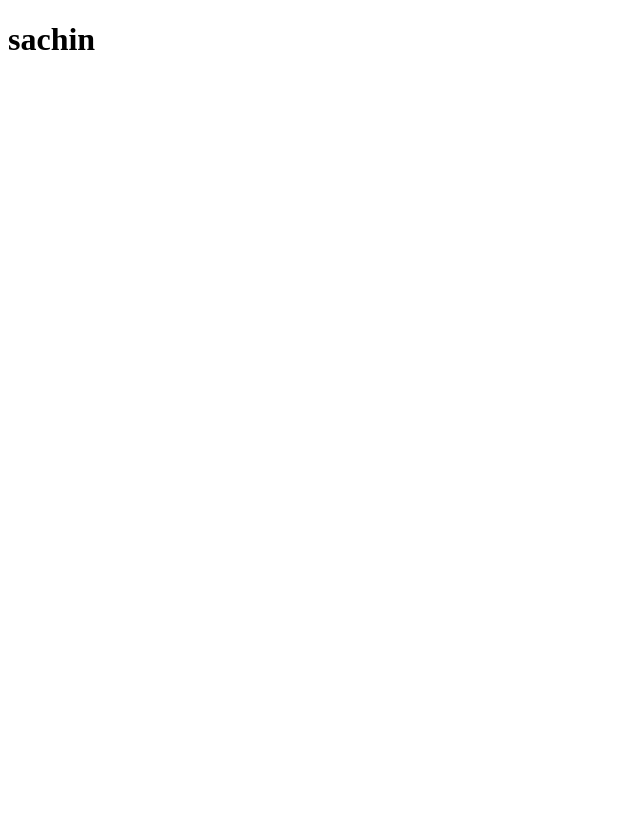
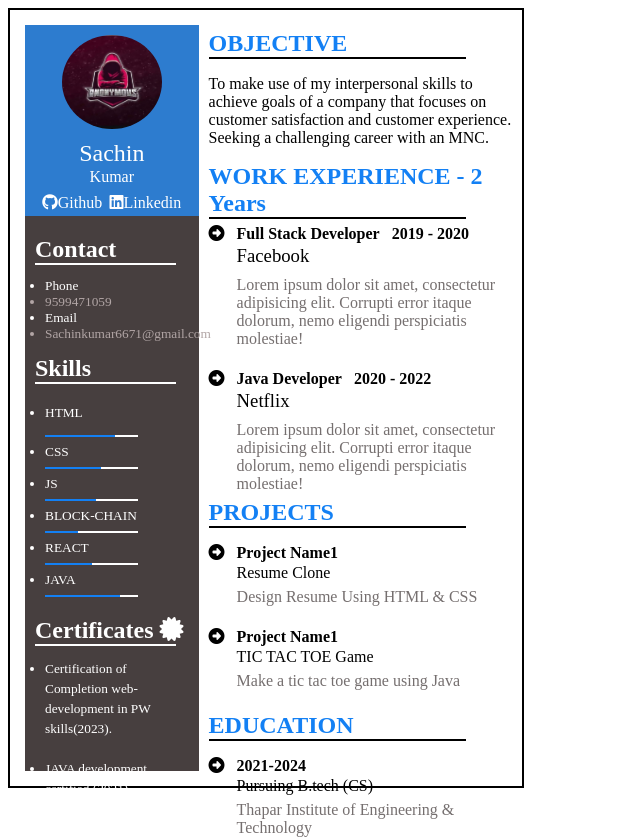
Before and after one commit to 5ach19/Pw-Projects, a plain HTML site: page Project-1/index.html in a window 1280 px wide. Shown: the whole page, without its empty margins (0-640 px from the left). Before the commit the page ends 800 px from the top, so only its background shows below. Drawn offline with Linux system fonts and the light colour scheme.

Commit message:
add project

```diff
--- /dev/null
+++ b/Project-1/Style.css
@@ -0,0 +1,222 @@
+
+
+.container{
+    border: 2px solid black;
+    height: 97vh;
+    width: 40vw;
+    display: flex;
+    justify-content: space-between;
+
+
+}
+
+.firstsection img{
+ height: 55%;
+ width: 65%;
+ border-radius: 50%;
+ }
+
+.firstsection{
+    text-align: center;
+    line-height: 0.5px;
+    margin-top:15px;
+    margin-left: 15px;
+    padding: 10px;
+    height: 22%;
+    width: 12vw;
+    background-color: rgba(23, 110, 202,0.9);
+}
+
+.firstsection p:nth-child(2){
+   color: #ffff;
+   font-size: x-large;
+
+
+}
+
+.firstsection p:nth-child(3){
+    color: #ffff;
+    font-size: medium;
+}
+
+.firstsection p:nth-child(4){
+    color: #ffff;
+    display: flex;
+    justify-content: space-evenly;
+
+}
+.firstsection p a:nth-child(2){
+    color:#ffff;
+    text-decoration: none;
+}
+
+.firstsection p a:nth-child(3){
+    color: #ffff;
+    text-decoration: none;
+}
+
+.secondsection{
+    height: 69%;
+    width: 12vw;
+    background-color: rgb(71, 63, 63);
+    margin-left: 15px;
+    padding: 10px;
+}
+
+.main1 h2{
+    color: #ffff;
+    margin: auto;
+    margin-top: 10px;
+}
+
+.main1 ul{
+    color: #ffff;
+    padding-left: 10px;
+    font-size: smaller;
+    text-decoration: none;
+}
+
+
+.main1 ul li:nth-child(even){
+    color: rgb(177, 165, 165);
+}
+
+.main2 h2{
+    color: #ffff;
+    margin: auto;
+    margin-top: 10px;
+}
+
+.main2 ul{
+    color: #ffff;
+    padding-left: 10px;
+    font-size: smaller;
+    line-height: 30px;
+}
+
+.main3 h2{
+    color: #ffff;
+    margin: auto;
+    margin-top: 20px;
+}
+.main3 ul{
+    color: #ffff;
+    padding-left: 10px;
+    font-size: smaller;
+    line-height: 20px;
+}
+
+
+
+
+.underline{
+    border-top: 2px solid white;
+    width: 85%;
+    padding-left: 10px;
+}
+
+.underline1{
+    background-color: #ffff;
+    width: 65%;
+
+
+
+}
+.underline2{
+    background-color:rgb(19, 128, 244);
+    width: 75%;
+    height: 2px;
+    margin-top: 7px;
+
+}
+
+.underline3{
+    background-color: rgb(19, 128, 244);
+    width: 60% ;
+    height: 2px;
+}
+
+
+.underline4{
+
+    background-color: rgb(19, 128, 244);
+    width: 55% ;
+    height: 2px;
+}
+
+.underline5{
+
+    background-color: rgb(19, 128, 244);
+    width: 35% ;
+    height: 2px;
+}
+.underline6{
+
+    background-color: rgb(19, 128, 244);
+    width: 50% ;
+    height: 2px;
+}
+
+.underline7{
+
+    background-color: rgb(19, 128, 244);
+    width: 80%;
+    height: 2px;
+}
+
+.rightbar{
+    width: 60%;
+    padding: 10px;
+}
+.rightbar h2{
+    color: rgb(19, 128, 244);
+    margin: auto;
+    margin-top: 10px;
+}
+
+.Runderline{
+   border-top: 2px solid black;
+   width: 85%;
+}
+.exp1{
+    display: flex;
+    justify-content: left;
+    column-gap: 12px;
+    font-weight: 600;
+    margin-bottom: -20px;
+}
+
+.main2 h3{
+    margin-left: 28px;
+    margin-top: 6px;
+    font-weight: 400;
+}
+
+.main2 h4{
+    margin-left: 28px;
+    margin-top: -10px;
+    color: rgb(117, 111, 111);
+    font-weight: 200;
+}
+.secondexp{
+    margin-top:-10px;
+    margin-bottom: -15px;
+}
+
+.lastsection h3{
+    margin-left: 28px;
+    margin-top: 6px;
+    font-weight: 400;
+    font-size: medium;
+}
+
+.lastsection h4{
+    margin-left: 28px;
+    margin-top: -10px;
+    color: rgb(117, 111, 111);
+    font-weight: 200;
+}
+
+.project2{
+    margin-top: -15px;
+}
--- a/Project-1/index.html
+++ b/Project-1/index.html
@@ -3,9 +3,161 @@
 <head>
     <meta charset="UTF-8">
     <meta name="viewport" content="width=device-width, initial-scale=1.0">
-    <title>Document</title>
+    <link rel="stylesheet" href="Style.css">
+    <link rel="stylesheet" href="https://cdnjs.cloudflare.com/ajax/libs/font-awesome/6.4.2/css/all.min.css" integrity="sha512-z3gLpd7yknf1YoNbCzqRKc4qyor8gaKU1qmn+CShxbuBusANI9QpRohGBreCFkKxLhei6S9CQXFEbbKuqLg0DA==" crossorigin="anonymous" referrerpolicy="no-referrer" />
+    <link rel="preconnect" href="https://fonts.googleapis.com">
+<link rel="preconnect" href="https://fonts.gstatic.com" crossorigin>
+<link href="https://fonts.googleapis.com/css2?family=Comic+Neue&family=Inter:wght@500;600;700&family=Montserrat:wght@400;900&family=Nunito:wght@700&family=Poppins:wght@100&display=swap" rel="stylesheet">
+    <title>PROJECT-1</title>
 </head>
 <body>
-    <h1>sachin</h1>
+
+    <div class="container">
+        <div class="leftbar">
+            <div class="firstsection">
+               <img src="./Output & Assets/WhatsApp Image 2021-11-02 at 02.43.34.jpeg" alt="profile">
+               <p>Sachin</p>
+               <p>Kumar</p>
+               <p>
+                <span><i class="fa-brands fa-github"></i><a target="_blank" href="https://github.com/5ach19">Github</a></span>
+                <span><i class="fa-brands fa-linkedin"></i><a target="_blank" href="https://www.linkedin.com/in/sachin-kumar-4b381126b/">Linkedin</a></span>
+              </p>
+            </div>
+
+            <div class="secondsection">
+               <div class="main1">
+                 <h2>Contact</h2>
+                 <div class="underline"></div>
+                 <ul> <li>Phone</li>
+                    <li>9599471059</li>
+                    <li>Email</li>
+                    <li>Sachinkumar6671@gmail.com</li>
+                 </ul>
+                </div>
+
+             <div class="main2">
+                <h2>Skills</h2>
+                <div class="underline"></div>
+
+                <ul>
+                    <li>HTML</li>
+                    <div class="underline1">
+                      <div class="underline2"></div>
+                    </div>
+
+                    <li>CSS</li>
+                    <div class="underline1">
+                        <div class="underline3"></div>
+                    </div>
+
+                    <li>JS</li>
+                    <div class="underline1">
+                        <div class="underline4"></div>
+                    </div>
+
+                    <li>BLOCK-CHAIN</li>
+                    <div class="underline1">
+                        <div class="underline5"></div>
+                    </div>
+
+                    <li>REACT</li>
+                    <div class="underline1">
+                        <div class="underline6"></div>
+                    </div>
+
+                    <li>JAVA</li>
+                    <div class="underline1">
+                        <div class="underline7"></div>
+                    </div>
+                </ul>
+
+             </div>
+
+             <div class="main3">
+             <h2>Certificates <i class="fa-solid fa-certificate"></i></h2>
+             <div class="underline"></div>
+
+              <ul>
+                <li>Certification of Completion web-development in PW skills(2023).</li> <br>
+                <li>JAVA development certified (2021).</li>
+
+              </ul>
+             </div>
+
+            </div>
+        </div>
+
+
+        <div class="rightbar">
+            <h2>OBJECTIVE</h2>
+            <div class="Runderline"></div>
+            <p>To make use of my interpersonal skills to achieve goals of a company that focuses on customer satisfaction and customer experience.
+            Seeking a challenging career with an MNC.</p>
+
+           <div>
+            <h2>WORK EXPERIENCE - 2 Years</h2>
+            <div class="Runderline"></div>
+            <div class="main2">
+                <div class="secondexp">
+                <div class="exp1">
+                    <p><i class="fa-solid fa-circle-right"></i></p>
+                    <p>Full Stack Developer</p>
+                    <p>2019 - 2020</p>
+                </div>
+                <h3>Facebook</h3>
+                <h4>Lorem ipsum dolor sit amet, consectetur adipisicing elit. Corrupti error itaque dolorum, nemo eligendi perspiciatis molestiae!</h4>
+            </div>
+
+            <div class="secondexp">
+                <div class="exp1">
+                    <p><i class="fa-solid fa-circle-right"></i></p>
+                    <p>Java Developer</p>
+                    <p>2020 - 2022</p>
+                </div>
+                <h3>Netflix</h3>
+                <h4>Lorem ipsum dolor sit amet, consectetur adipisicing elit. Corrupti error itaque dolorum, nemo eligendi perspiciatis molestiae!</h4>
+            </div>
+            </div>
+            </div>
+
+
+           <div class="lastsection">
+            <h2>PROJECTS</h2>
+            <div class="Runderline"></div>
+            <div class="exp1">
+                <p><i class="fa-solid fa-circle-right"></i></p>
+                <p>Project Name1</p>
+            </div>
+            <h3>Resume Clone</h3>
+            <h4>Design Resume Using HTML & CSS</h4>
+
+            <div class="project2">
+                <div class="exp1">
+                    <p><i class="fa-solid fa-circle-right"></i></p>
+                    <p>Project Name1</p>
+                </div>
+                <h3>TIC TAC TOE Game</h3>
+                <h4>Make a tic tac toe game using Java</h4>
+            </div>
+
+
+            <div class="education">
+
+                <h2>EDUCATION</h2>
+            <div class="Runderline"></div>
+            <div class="exp1">
+                <p><i class="fa-solid fa-circle-right"></i></p>
+                <p>2021-2024</p>
+            </div>
+                <h3>Pursuing B.tech (CS)</h3>
+                <h4>Thapar Institute of Engineering & Technology</h4>
+
+            </div>
+           </div>
+
+
+        </div>
+    </div>
+
 </body>
 </html>
--- /dev/null
+++ b/Project-2/style.css
@@ -0,0 +1,274 @@
+* {
+    margin: 0;
+    padding: 0;
+    box-sizing: border-box;
+  }
+  html {
+    font-size: 62.5%;
+  }
+  body {
+    width: 100vw;
+    height: 100vh;
+    font-family: "Poppins", sans-serif;
+  }
+  :root {
+    --primary-color: #ed017f;
+    --secondary-color: #ffeaf5;
+  }
+  .wrapper {
+    width: 100vw;
+    height: 100vh;
+    background-image: url("Assets/background-image.png");
+    background-size: cover;
+    background-position: center;
+  }
+  .navbar {
+    display: flex;
+    align-items: center;
+    justify-content: space-between;
+    padding: 0 4rem;
+    height: 8rem;
+  }
+  .navbar .logo {
+    padding: 0 4rem;
+  }
+  .navbar ul {
+    display: flex;
+    gap: 2rem;
+  }
+  .navbar ul li {
+    list-style: none;
+  }
+  .navbar ul a {
+    text-decoration: none;
+    color: black;
+    font-size: 1.8rem;
+    padding: 0 1rem;
+    text-transform: uppercase;
+  }
+  .search {
+    display: flex;
+    align-items: center;
+    gap: 2rem;
+  }
+  .btn {
+    background-color: var(--primary-color);
+    color: white;
+    border: none;
+    font-size: 1.8rem;
+    padding: 0.8rem 1.6rem;
+    border-radius: 0.5rem;
+    cursor: pointer;
+  }
+  .search i {
+    display: none;
+  }
+  .hero-section {
+    display: flex;
+    justify-content: space-between;
+  }
+  .left {
+    width: 50%;
+    display: flex;
+    flex-direction: column;
+    justify-content: center;
+    align-items: start;
+    margin: 6rem;
+    padding: 3rem;
+  }
+  .left h1 {
+    font-size: 8rem;
+  }
+  .left p {
+    font-size: 2.5rem;
+    margin-top: 2rem;
+  }
+  .right {
+    width: 50%;
+  }
+  .right img {
+    width: 100%;
+    height: 100%;
+  }
+  .explore {
+    margin: 3rem 0;
+    display: flex;
+    gap: 2rem;
+  }
+  .contact-info {
+    width: 100%;
+    display: flex;
+    justify-content: start;
+    align-items: center;
+    gap: 1rem;
+    font-size: 2rem;
+    margin-top: 7rem;
+    margin-left: 1rem;
+  }
+  .contact-info span {
+    padding-bottom: 0.8rem;
+  }
+  .call {
+    display: flex;
+    align-items: center;
+    gap: 0.6rem;
+  }
+  .btn2 {
+    background-color: white;
+    color: var(--primary-color);
+    border: solid var(--primary-color);
+  }
+  .btn:hover {
+    background-color: #c20067;
+    color: white;
+  }
+  #p1,
+  #p2 {
+    height: 25px;
+    width: 25px;
+    border-radius: 50% 0 0 50%;
+  }
+  .loan-button span {
+    height: 3rem;
+    width: 9rem;
+  }
+  #p2 {
+    border-radius: 0 50% 50% 0;
+  }
+  .loan-button {
+    background-color: #fff;
+    display: flex;
+    gap: 0.2rem;
+    align-items: center;
+    padding: 1rem 2rem;
+    border: none;
+    border-radius: 5rem;
+    cursor: pointer;
+    font-size: 1.6rem;
+    margin: 1rem;
+    box-shadow: 5px 5px 10px rgba(0, 0, 0, 0.3),
+      /* Right shadow */ -5px -5px 10px rgba(0, 0, 0, 0.3),
+      /* Left shadow */ 5px -5px 10px rgba(0, 0, 0, 0.3),
+      /* Top shadow */ -5px 5px 10px rgba(0, 0, 0, 0.3); /* Bottom shadow */
+  }
+  .car-loan {
+    position: absolute;
+    top: 20%;
+    left: 50%;
+    transform: translate(-50%, -50%);
+  }
+  .home-loan {
+    position: absolute;
+    right: 5%;
+    top: 40%;
+  }
+  .loan-button span {
+    padding-top: 0.7rem;
+  }
+  .loan-button img {
+    width: 25px;
+    height: 25px;
+  }
+  .loan-button:hover {
+    background-color: var(--secondary-color);
+  }
+
+  @media screen and (max-width: 1440px) {
+    .left h1 {
+      font-size: 6rem;
+    }
+    .left p {
+      font-size: 2rem;
+    }
+  }
+  @media screen and (max-width: 1280px) {
+    html {
+      font-size: 55%;
+    }
+  }
+  @media screen and (max-width: 1024px) {
+    html {
+      font-size: 50%;
+    }
+    .navbar ul a {
+      font-size: 1.8rem;
+      padding: 0.5rem;
+    }
+    .navbar {
+      padding: 2rem;
+      height: 9rem;
+    }
+    .navbar .logo {
+      padding: 0 2rem;
+    }
+    .right {
+      width: 45%;
+    }
+    .left {
+      padding: 1rem;
+      width: 55%;
+    }
+  }
+  @media screen and (max-width: 768px) {
+    html {
+      font-size: 45%;
+    }
+    .navbar ul {
+      display: none;
+    }
+    .wrapper {
+      background: var(--secondary-color);
+    }
+    .navbar {
+      padding: 1rem;
+      height: 10rem;
+    }
+    .search {
+      gap: 1rem;
+    }
+    .search i {
+      display: block;
+      font-size: 3rem;
+      background-color: var(--primary-color);
+      color: #fff;
+      padding: 0.2rem 0.5rem;
+      border-radius: 0.5rem;
+      margin: 0 1rem;
+      cursor: pointer;
+    }
+    .hero-section {
+      display: flex;
+      flex-direction: column;
+      align-items: center;
+    }
+    .left {
+      width: fit-content;
+      margin: 15rem auto;
+    }
+    .right {
+      display: none;
+    }
+    .left h1 {
+      font-size: 5rem;
+    }
+    .explore {
+      width: 100%;
+      display: flex;
+      justify-content: center;
+    }
+    .contact-info {
+      justify-content: center;
+      margin-left: 0;
+    }
+    .car-loan {
+      position: fixed;
+      top: 70%;
+      left: 10%;
+      transform: translate(0px, 0px);
+    }
+    .home-loan {
+      position: fixed;
+      top: 70%;
+      right: 10%;
+    }
+  }
```
Also changed, not shown: Project-2/index.html (added, +71 -0 lines), Project-1/Output & Assets/WhatsApp Image 2021-11-02 at 02.43.34.jpeg (added), Project-1/Output & Assets/project1-op.png (added), Project-2/Assets/House.png (added), Project-2/Assets/background-image.png (added), Project-2/Assets/car.png (added), Project-2/Assets/facebook.png (added), Project-2/Assets/hero-image.png (added), Project-2/Assets/instagram.png (added), Project-2/Assets/linkedin.png (added), Project-2/Assets/phone.png (added), Project-2/Assets/search-icon.png (added), Project-2/Assets/website-logo.png (added), Project-2/Assets/youtube.png (added), 3 more files.
